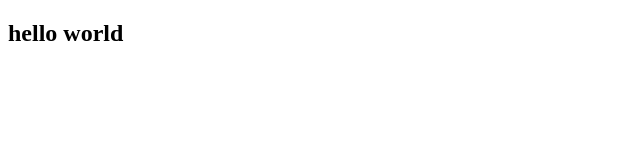
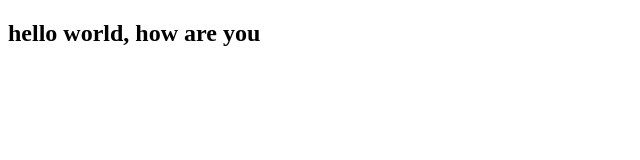
Before and after one commit to Rakib-max/my-first-website, a plain HTML site: page index.html in a window 1280 px wide. Shown: the whole page, without its empty margins (0-640 px from the left). Drawn offline with Linux system fonts and the light colour scheme.

Commit message:
Update index.html

```diff
--- a/index.html
+++ b/index.html
@@ -7,6 +7,7 @@
     <title>Document</title>
 </head>
 <body>
-    <h2>hello world</h2>
+    <h2>hello world, how are you</h2>
+
 </body>
 </html>
```
